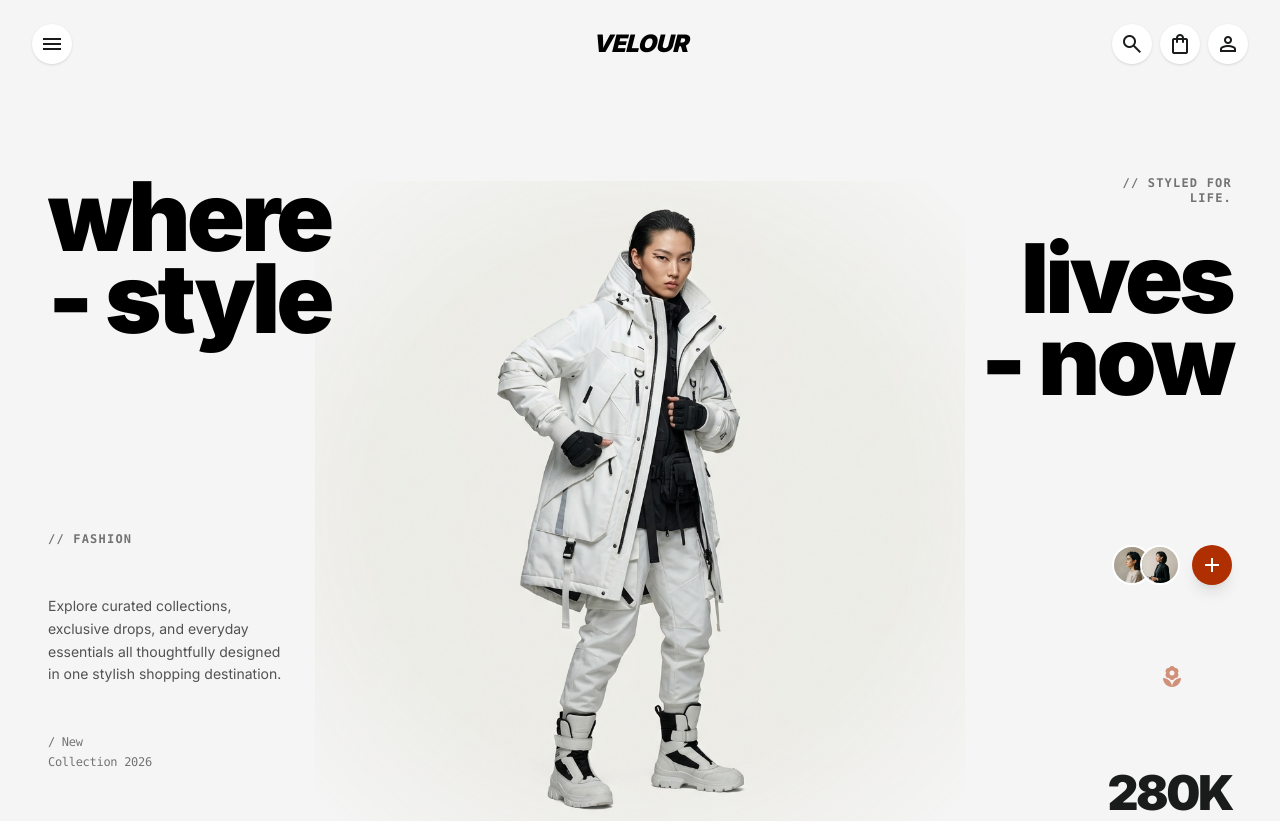
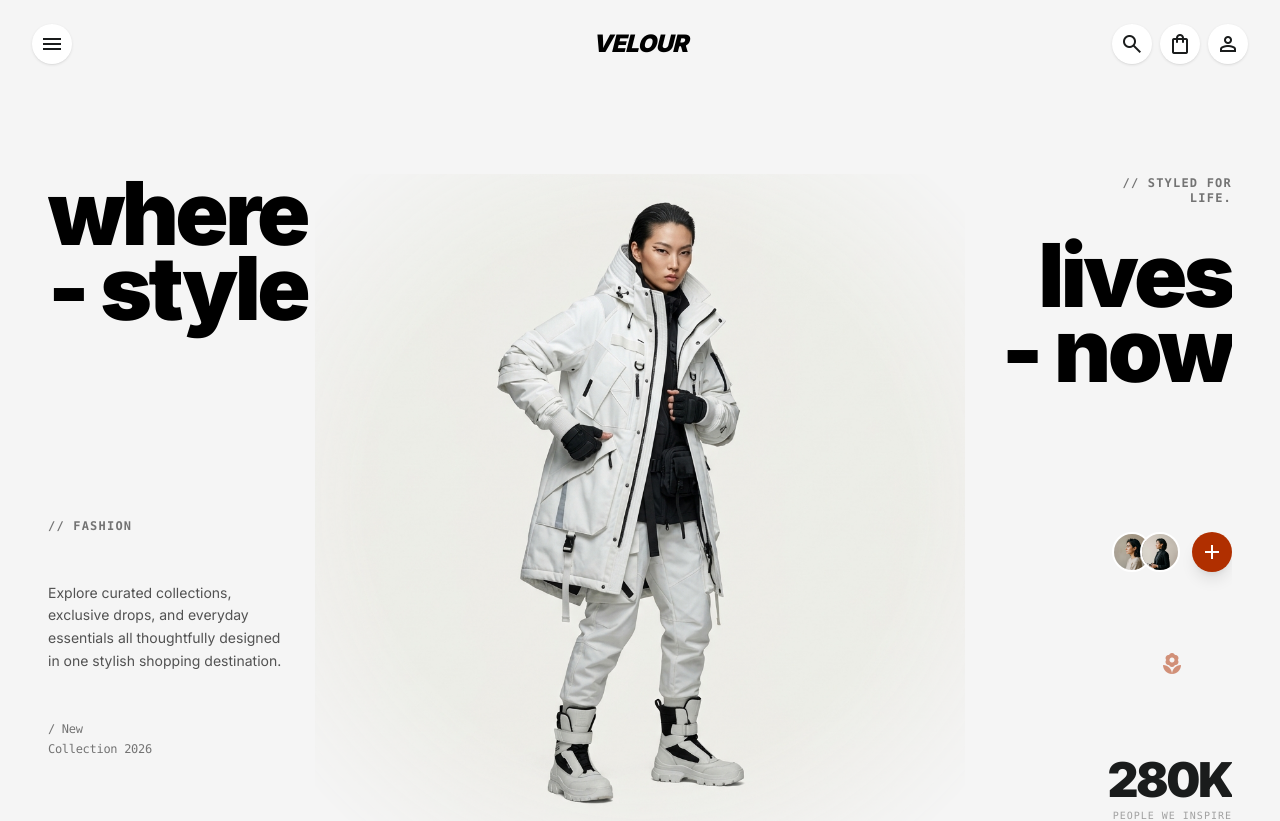
Before and after one commit to AdnanM50/zenvro, a Next.js app: page / in a window 1280 px wide. Shown: the top 821 px of the page. Built offline with nearby package versions, Linux system fonts and the light colour scheme.

Commit message:
fix the scrollbar

```diff
--- a/src/app/globals.css
+++ b/src/app/globals.css
@@ -67,7 +67,7 @@
 }
 
 @utility hero-text {
-  font-size: clamp(3rem, 10vw, 6rem);
+  font-size: clamp(2.25rem, 8vw, 5.5rem);
   line-height: 0.85;
   letter-spacing: -0.04em;
   font-weight: 900;
@@ -86,6 +86,15 @@
 }
 
 @layer base {
+  html, body {
+    scrollbar-width: none;
+    -ms-overflow-style: none;
+  }
+
+  html::-webkit-scrollbar, body::-webkit-scrollbar {
+    display: none;
+  }
+
   body {
     background-color: var(--background);
     color: var(--foreground);
--- a/src/app/layout.tsx
+++ b/src/app/layout.tsx
@@ -37,7 +37,7 @@ export default function RootLayout({
           href="https://fonts.googleapis.com/css2?family=Material+Symbols+Outlined:opsz,wght,FILL,GRAD@20..48,100..700,0..1,-50..200"
         />
       </head>
-      <body className="min-h-full flex flex-col font-sans selection:bg-[#ff5c00] selection:text-white">
+      <body className="min-h-full flex flex-col font-sans selection:bg-[#ff5c00] selection:text-white overflow-x-hidden">
         <SmoothScrollProvider>
           <Navbar />
           {children}
--- a/src/components/Hero.tsx
+++ b/src/components/Hero.tsx
@@ -30,7 +30,7 @@ const Hero = () => {
         <div className="w-full max-w-[1440px] mx-auto px-6 md:px-12 relative grid grid-cols-1 md:grid-cols-12 items-center gap-8 md:gap-0">
           {/* Left Side Text Content */}
           <motion.div
-            className="col-span-full md:col-span-4 z-20 flex flex-col justify-between h-full py-10 md:py-20"
+            className="col-span-full md:col-span-4 z-20 flex flex-col justify-between h-full py-10 md:py-20 overflow-hidden"
             variants={fadeLeft}
             initial="hidden"
             whileInView="visible"
@@ -82,7 +82,7 @@ const Hero = () => {
 
           {/* Right Side Text Content */}
           <motion.div
-            className="col-span-full md:col-span-4 z-20 flex flex-col justify-between h-full py-10 md:py-20 items-start md:items-end text-left md:text-right"
+            className="col-span-full md:col-span-4 z-20 flex flex-col justify-between h-full py-10 md:py-20 items-start md:items-end text-left md:text-right overflow-hidden"
             variants={fadeRight}
             initial="hidden"
             whileInView="visible"
@@ -138,7 +138,7 @@ const Hero = () => {
 
       {/* Marquee Footer */}
       <motion.div
-        className="mt-8 border-y border-surface-container py-4 xl:py-6 overflow-hidden max-w-[1600px] mx-auto"
+        className="mt-8 border-y border-surface-container py-4 xl:py-6 overflow-hidden w-full"
         variants={fadeUp}
         initial="hidden"
         whileInView="visible"
```
